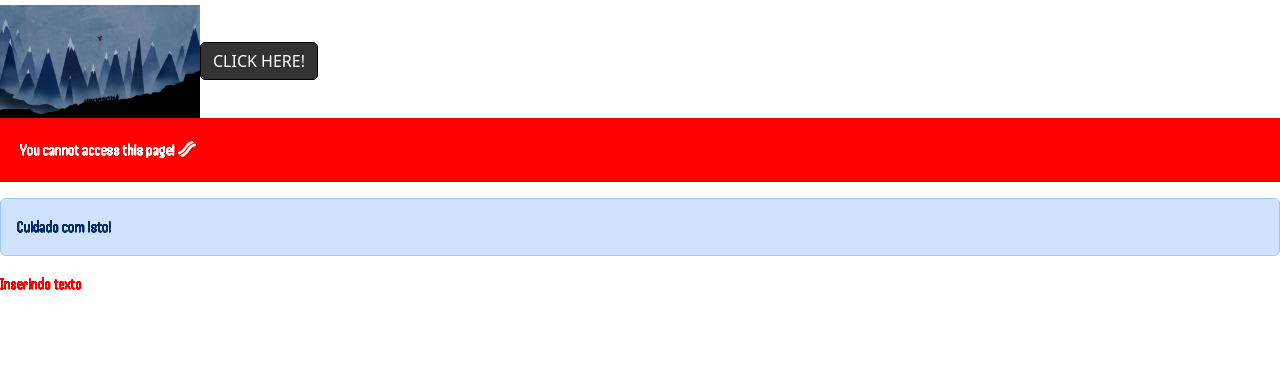
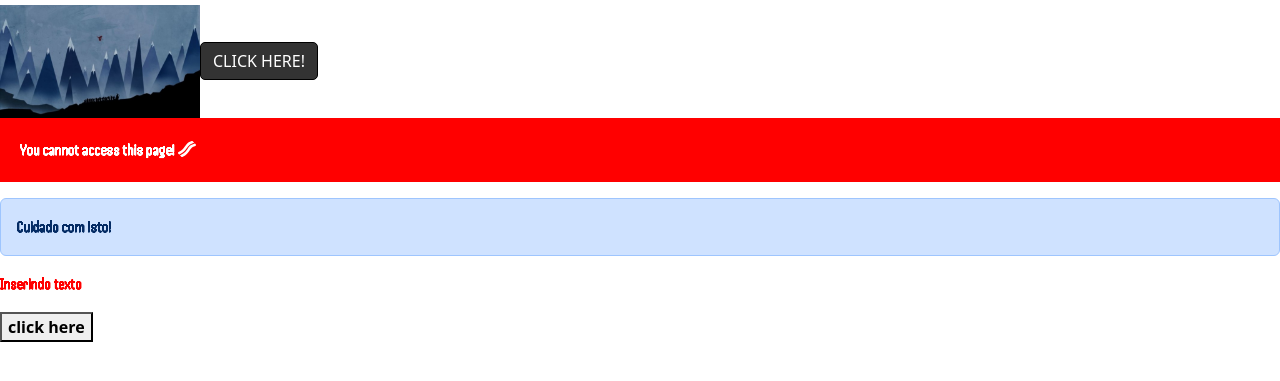
Before and after one commit to jacolpn/webpack-basic-to-advanced, a website built with webpack: page dist/index.html in a window 1280 px wide. Shown: the part 93-474 px from the top of the page. Built offline with nearby package versions, Linux system fonts and the light colour scheme; no server answers; files whose address does not match are found by name; a web font is replaced by a local one.

Commit message:
added lazy load

```diff
--- a/src/index.js
+++ b/src/index.js
@@ -58,3 +58,17 @@
         print();
     });
 }
+
+function createButton() {
+    const btn = document.createElement('button');
+
+    btn.innerText = 'click here';
+    document.querySelector('body').appendChild(btn);
+    btn.onclick = e => import('./lazy').then(module => {
+        const lazy = module.default;
+
+        lazy();
+    })
+}
+
+createButton();
--- /dev/null
+++ b/src/lazy.js
@@ -0,0 +1,5 @@
+const call = function() {
+    console.log('is lazy load!');
+}
+
+export default call;
```
Also changed, not shown: dist/index.dc251208ff412e1d87b8.js.LICENSE.txt (renamed from dist/index.26bc08c8a29886f3fa31.js.LICENSE.txt), dist/index.html, dist/shared.c48b43f8020cf8e58f2c.js.LICENSE.txt (renamed from dist/shared.47548a11cfb6e05776f6.js.LICENSE.txt), 9 other files.
